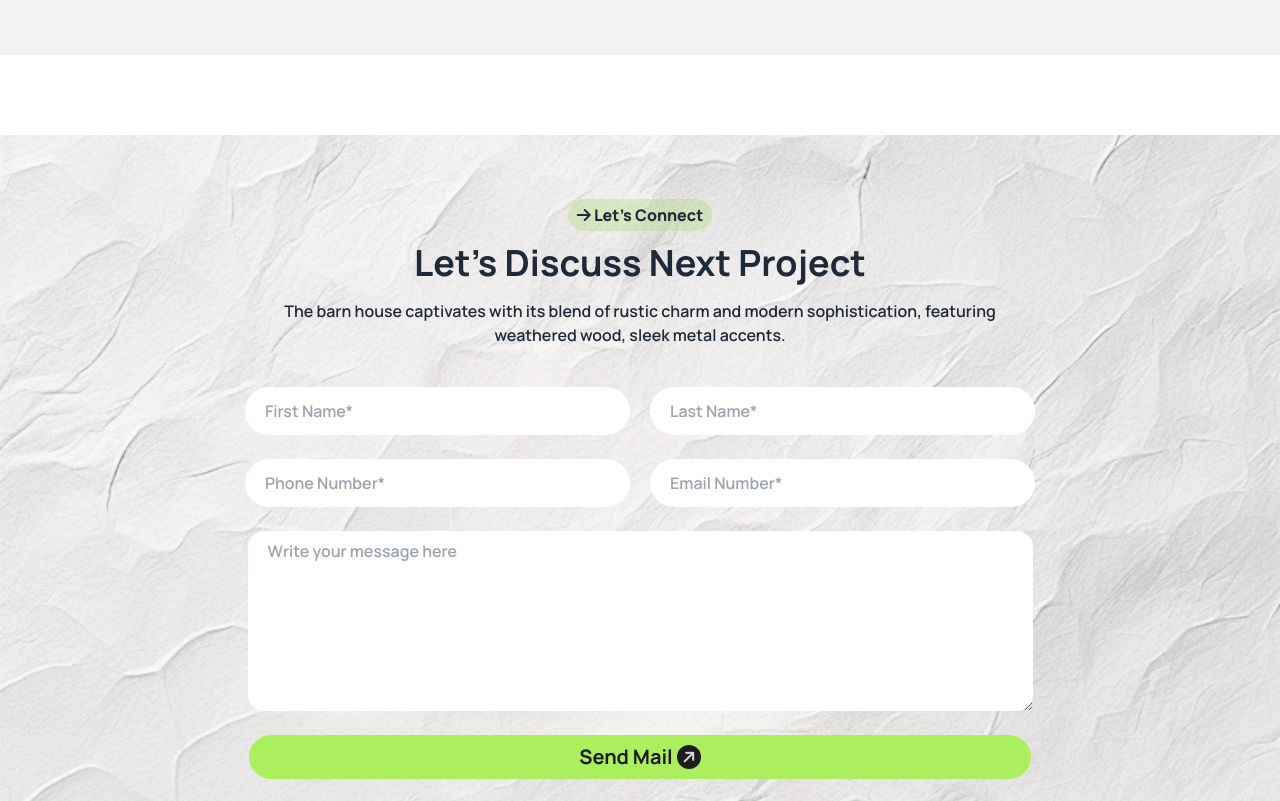
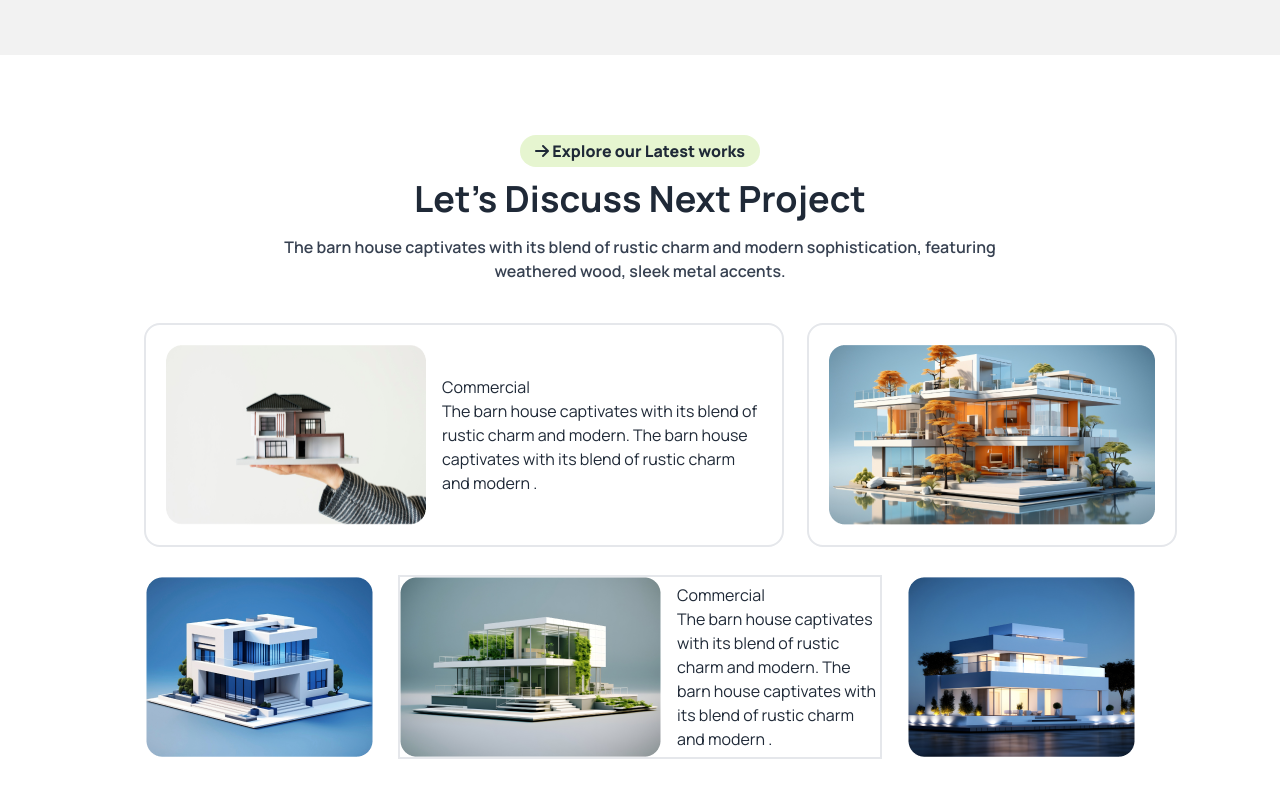
Before and after one commit to mdashraful24/my-web-assignments03-repo, a plain HTML site: page index.html in a window 1280 px wide. Shown: the part 1880-2681 px from the top of the page. Drawn offline with nearby package versions, Linux system fonts and the light colour scheme.

Commit message:
added protfolio section

```diff
--- a/index.html
+++ b/index.html
@@ -184,7 +184,7 @@
             </section>
 
             <!-- Work Section Starts -->
-            <section class="max-w-screen-xl mx-auto px-5 mt-20 lg:px-36 mb-10">
+            <section class="max-w-screen-xl mx-auto px-5 lg:mt-20 lg:px-36 mb-10">
                 <!-- Small text -->
                 <div class="flex flex-col justify-center items-center text-center">
                     <div class="w-36 px-2 py-1 rounded-full items-center font-bold bg-white mb-3">
@@ -240,6 +240,67 @@
             <br>
         </section>
 
+        <!-- Portfolio section Starts -->
+        <section class="max-w-screen-xl mx-auto px-5 mt-20 lg:px-36">
+            <!-- Small text -->
+            <div class="flex flex-col justify-center items-center text-center">
+                <div class="w-60 px-2 bg-lime-500 bg-opacity-20 font-extrabold py-1 rounded-full items-center mb-3">
+                    <p><i class="fa-solid fa-arrow-right"></i> Explore our Latest works</p>
+                </div>
+            </div>
+            <!-- Title -->
+            <div class="text-center mb-10">
+                <h1 class="text-4xl font-bold mb-4">Let’s Discuss Next Project</h1>
+                <p class="text-gray-700 font-semibold max-w-3xl mx-auto">The barn house captivates with its blend of
+                    rustic charm
+                    and modern sophistication, featuring weathered wood, sleek metal accents.</p>
+            </div>
+            <!-- Grid Cards -->
+            <div class="space-y-7">
+                <!-- Card-1 -->
+                <div class="grid grid-cols-3 place-items-center gap-16">
+                    <!-- Card-1 -->
+                    <div class="grid col-span-2 gap-5">
+                        <div
+                            class="flex flex-col lg:flex-row justify-center items-center gap-4 border-2 rounded-2xl p-5">
+                            <div>
+                                <img src="./assets/img1.png" alt="" class="max-w-screen-md">
+                            </div>
+                            <div>
+                                <h5>Commercial</h5>
+                                <p>The barn house captivates with its blend of rustic charm and modern. The barn house
+                                    captivates with its blend of rustic charm and modern .</p>
+                            </div>
+                        </div>
+                    </div>
+
+                    <div class="border-2 rounded-2xl p-5">
+                        <img src="./assets/img2.png" alt="" class="max-w-screen-md">
+                    </div>
+                </div>
+                <!-- Card-2 -->
+                <div class="grid grid-cols-4 place-items-center gap-6">
+                    <div>
+                        <img src="./assets/img3.png" alt="">
+                    </div>
+                    <div class="grid col-span-2 gap-5">
+                        <div class="flex flex-col lg:flex-row justify-center items-center gap-4 border-2">
+                            <div>
+                                <img src="./assets/img4.png" alt="" class="max-w-screen-md">
+                            </div>
+                            <div>
+                                <h5>Commercial</h5>
+                                <p>The barn house captivates with its blend of rustic charm and modern. The barn
+                                    house
+                                    captivates with its blend of rustic charm and modern .</p>
+                            </div>
+                        </div>
+                    </div>
+                    <div class="">
+                        <img src="./assets/img5.png" alt="">
+                    </div>
+                </div>
+        </section>
 
         <!-- Discuss Section Starts -->
         <section class="bg-[url('/assets/bg.jpg')] bg-center bg-no-repeat bg-cover py-16 mt-20 mb-3">
@@ -253,7 +314,8 @@
                 <!-- Title -->
                 <div class="text-center mb-10">
                     <h1 class="text-4xl font-bold mb-4">Let’s Discuss Next Project</h1>
-                    <p class="text-gray-800 font-semibold max-w-3xl mx-auto">The barn house captivates with its blend of rustic charm
+                    <p class="text-gray-800 font-semibold max-w-3xl mx-auto">The barn house captivates with its blend of
+                        rustic charm
                         and modern sophistication, featuring weathered wood, sleek metal accents.</p>
                 </div>
                 <!-- Grid Cards -->
@@ -286,7 +348,8 @@
                             class="w-[385px] lg:w-[785px] h-[180px] font-semibold rounded-2xl px-5 py-2"></textarea>
                     </div>
                     <!-- Button -->
-                    <button class="flex flex-row justify-center items-center bg-pri-color gap-1 px-32 lg:px-[330px] py-2 rounded-full">
+                    <button
+                        class="flex flex-row justify-center items-center bg-pri-color gap-1 px-32 lg:px-[330px] py-2 rounded-full">
                         <div>
                             <h3 class="text-xl text-pri-text font-bold">Send Mail</h3>
                         </div>
@@ -294,7 +357,6 @@
                             <i class="fa-solid fa-arrow-right text-gray-300 -rotate-45"></i>
                         </div>
                     </button>
-                </div>
                 </div>
             </section>
         </section>
@@ -315,7 +377,7 @@
             </div>
             <div class="text-gray-500 -mt-5">
                 <p>The barn house captivates with its blend of rustic charm and modern sophistication, <br
-                    class="hidden lg:block"> featuring
+                        class="hidden lg:block"> featuring
                     weathered wood, sleek metal accents.</p>
             </div>
             <nav class="grid grid-flow-col gap-4 text-gray-300">
```
